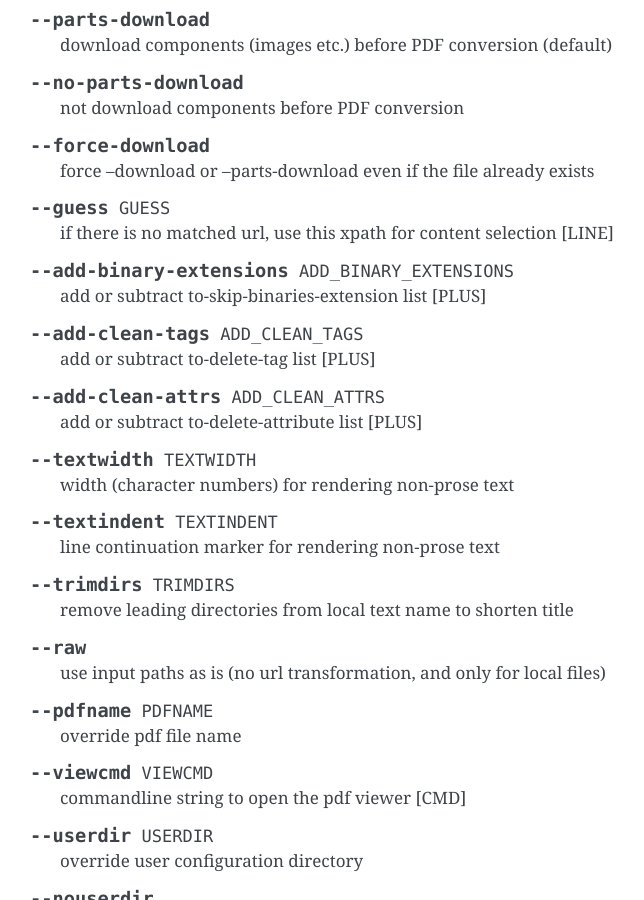
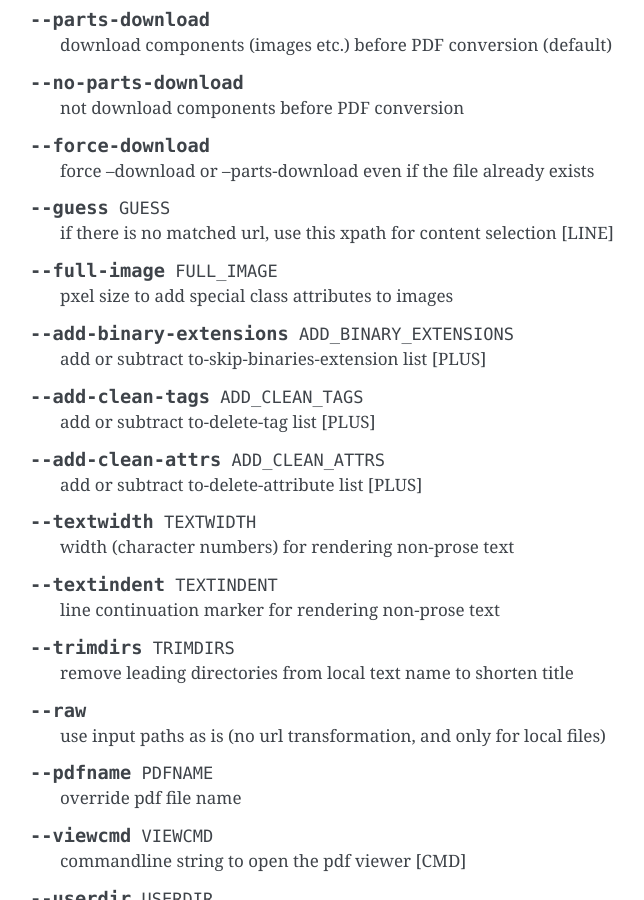
Before and after one commit to openandclose/tosixinch, a Sphinx documentation site: the page built from docs/commandline.rst, in a window 1280 px wide and 900 px high, scrolled down 3029 px. Shown: the whole window, without its empty margins (390-1034 px from the left). Built offline with Sphinx 7.4.7, drawn with Linux system fonts in a browser that asks for light colours.

Commit message:
Add --full-image option to commandline

```diff
--- a/CHANGELOG.rst
+++ b/CHANGELOG.rst
@@ -57,6 +57,8 @@ Important changes (that users especially need to know) are marked by '**[!]**.'
 * Add quiet option
 
 * Add version option
+
+* Expose full-image option to commandline
 
 **Remove:**
 
--- a/docs/commandline.rst
+++ b/docs/commandline.rst
@@ -193,6 +193,10 @@ Configs
 
     if there is no matched url, use this xpath for content selection [LINE]
 
+.. option:: --full-image FULL_IMAGE
+
+    pxel size to add special class attributes to images
+
 .. option:: --add-binary-extensions ADD_BINARY_EXTENSIONS
 
     add or subtract to-skip-binaries-extension list [PLUS]
```
Also changed, not shown: 2 other files.
